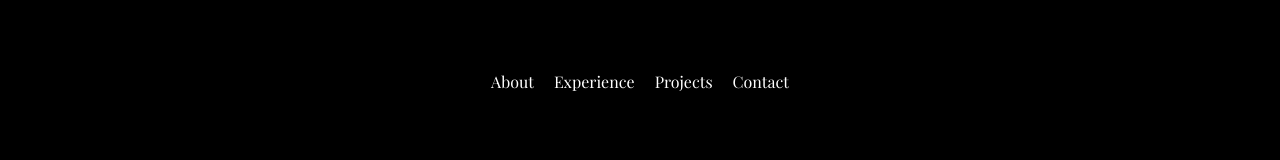
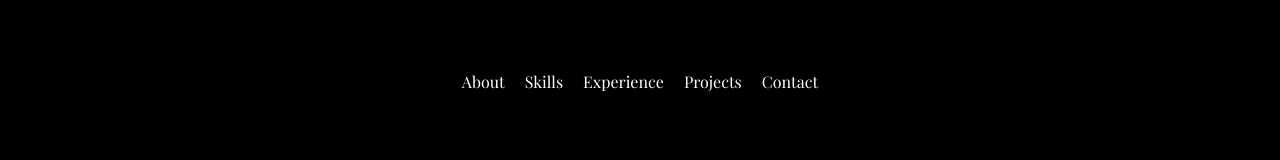
Before and after one commit to yogeshsingh2672000/portfolio, a React (Create React App) app: page / in a window 1280 px wide. Shown: the part 503-663 px from the top of the page. Built offline with nearby package versions, Linux system fonts and the light colour scheme.

Commit message:
add skills href nagivation

```diff
--- a/src/components/sections/Hero.tsx
+++ b/src/components/sections/Hero.tsx
@@ -5,9 +5,10 @@ function Hero() {
             <div className='hero-banner-text text-[3.5rem] md:text-[8rem] lg:text-[14rem]'>Welcome</div>
             <div className='flex flex-col md:flex-row gap-[20px]'>
                 <a href="#about"><button className='hero-button'>About</button></a>
-                <a href=""><button className='hero-button'>Experience</button></a>
-                <a href=""><button className='hero-button'>Projects</button></a>
-                <a href=""><button className='hero-button'>Contact</button></a>
+                <a href="#skills"><button className='hero-button'>Skills</button></a>
+                <a href="#"><button className='hero-button'>Experience</button></a>
+                <a href="#"><button className='hero-button'>Projects</button></a>
+                <a href="#"><button className='hero-button'>Contact</button></a>
             </div>
         </div>
     )
--- a/src/components/sections/Skills.tsx
+++ b/src/components/sections/Skills.tsx
@@ -1,6 +1,6 @@
 function Skills() {
     return (
-        <div className="bg-[#778DA9] px-[20px] md:px-[50px] lg:px-[100px] py-[40px] md:py-[50px] lg:py-[100px]">
+        <div id="skills" className="bg-[#778DA9] px-[20px] md:px-[50px] lg:px-[100px] py-[40px] md:py-[50px] lg:py-[100px]">
             <div className="dev-toolkit-heading pb-[40px] md:pb-[60px] text-[32px] md:text-[48px]">
                 The Developer’s Toolkit
             </div>
```
